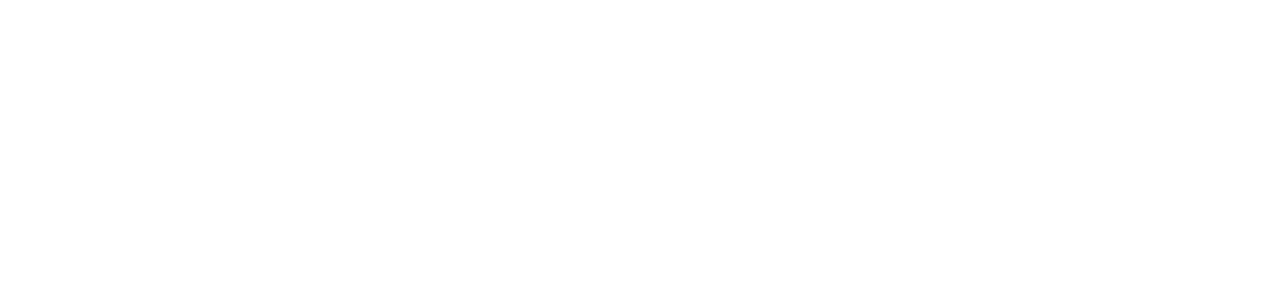
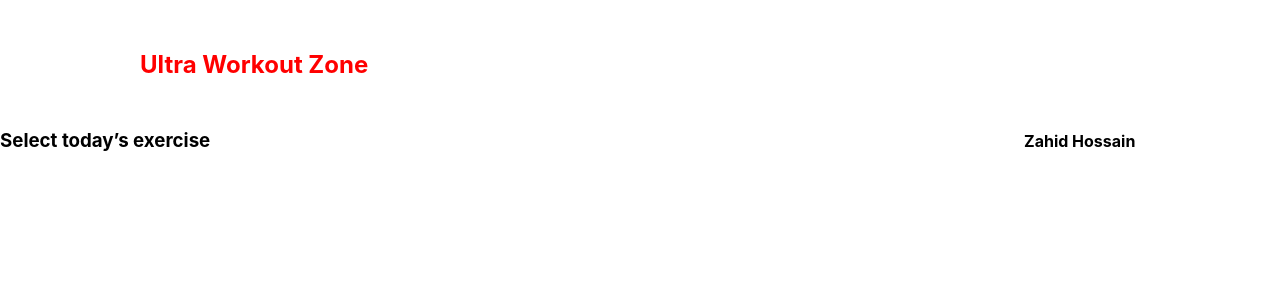
Before and after one commit to Imtiaj09/ultra-workout-zone, a React (Create React App) app: page / in a window 1280 px wide. Shown: the top 300 px of the page. Built offline with nearby package versions, Linux system fonts and the light colour scheme.

Commit message:
header and shop structure added

```diff
--- a/src/App.js
+++ b/src/App.js
@@ -1,10 +1,13 @@
-import logo from './logo.svg';
+
 import './App.css';
+import Shop from './components/Gym_Shop/Shop';
+import Header from './components/Header/Header';
 
 function App() {
   return (
-    <div className="App">
-
+    <div>
+      <Header></Header>
+      <Shop></Shop>
     </div>
   );
 }
--- /dev/null
+++ b/src/components/Gym_Shop/Shop.css
@@ -0,0 +1,4 @@
+.shop-container{
+  display: grid;
+  grid-template-columns: 4fr 1fr;
+}
--- /dev/null
+++ b/src/components/Gym_Shop/Shop.js
@@ -0,0 +1,17 @@
+import React from 'react';
+import './Shop.css'
+
+const Shop = () => {
+  return (
+    <div className='shop-container'>
+      <div className="products-container">
+        <h3>Select today’s exercise</h3>
+      </div>
+      <div className="cart-container">
+        <h4>Zahid Hossain</h4>
+      </div>
+    </div>
+  );
+};
+
+export default Shop;
--- /dev/null
+++ b/src/components/Header/Header.css
@@ -0,0 +1,6 @@
+.nav-bar{
+  height: 80px;
+  padding-top: 30px;
+  color: red;
+  padding-left: 140px;
+}
--- /dev/null
+++ b/src/components/Header/Header.js
@@ -0,0 +1,14 @@
+import React from 'react';
+import './Header.css'
+
+const Header = () => {
+  return (
+    <div>
+      <nav className='nav-bar'>
+        <h2>Ultra Workout Zone</h2>
+      </nav>
+    </div>
+  );
+};
+
+export default Header;
```
